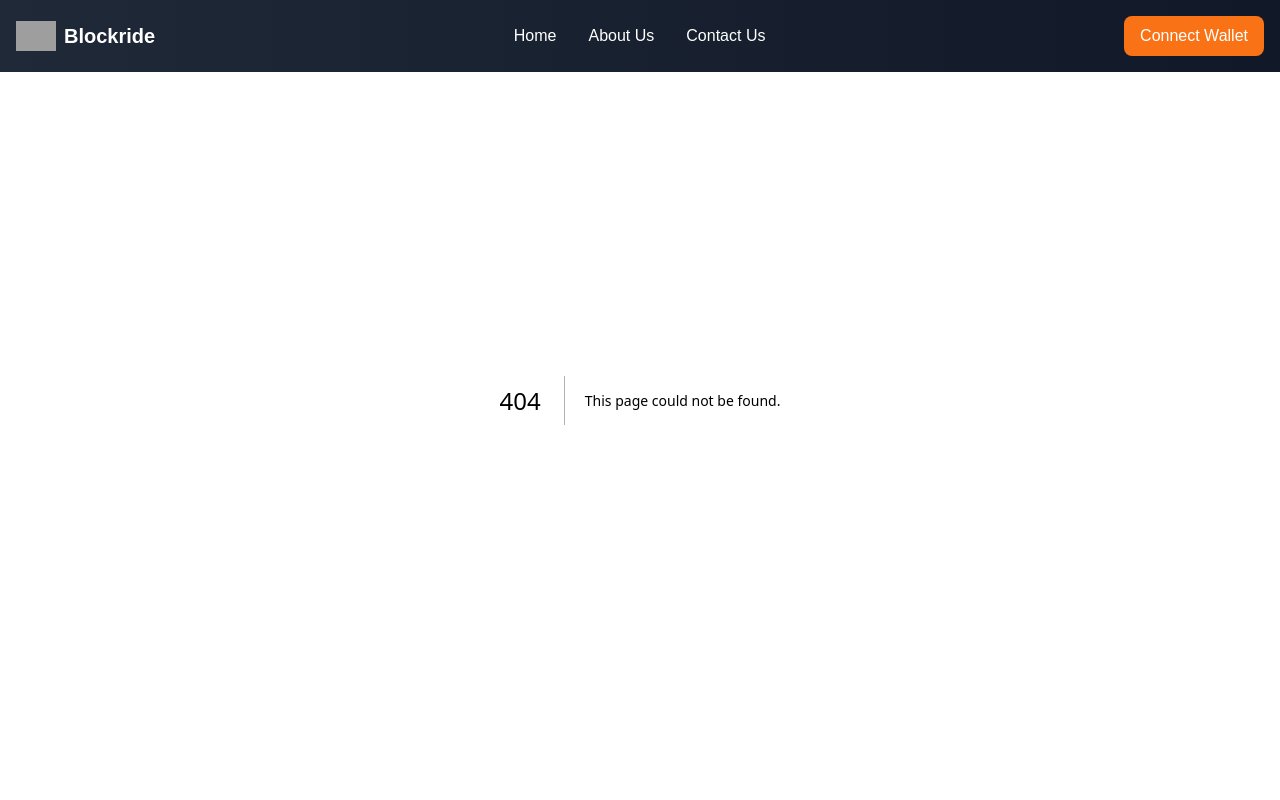
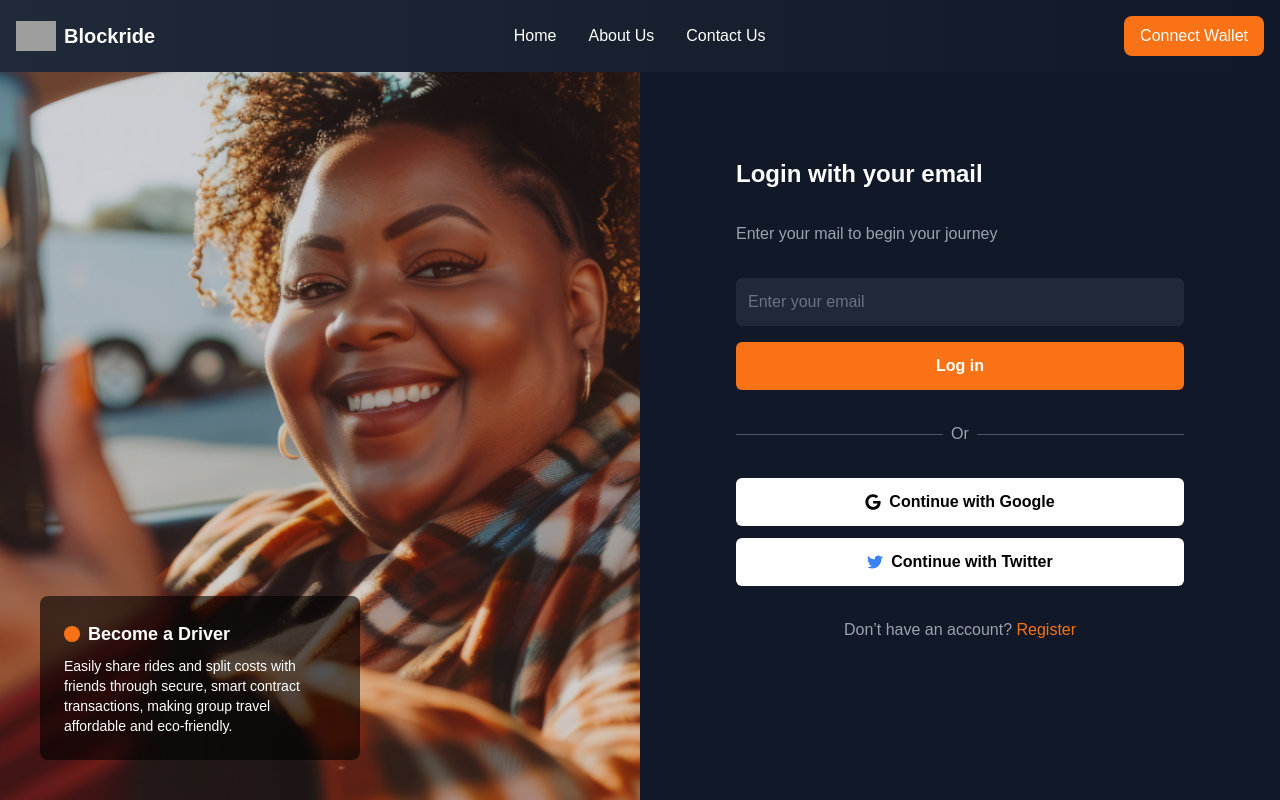
Before and after one commit to Obiajulu-gif/blockride, a Next.js app: page /login in a window 1280 px wide. Before the commit this address had no page. Built offline with nearby package versions, Linux system fonts and the light colour scheme; grey boxes are pictures that could not be loaded.

Commit message:
Login page done

```diff
--- a/src/app/components/FAQSection.jsx
+++ b/src/app/components/FAQSection.jsx
@@ -11,7 +11,7 @@ const FAQSection = () => {
   };
 
   return (
-    <section className="bg-gray-900 text-white py-16 px-4">
+    <section className="bg-gradient-to-br from-gray-900 to-gray-800 text-white py-16 px-4">
       <div className="container mx-auto flex flex-col md:flex-row items-start md:items-center">
         {/* Left Side - Header */}
         <div className="w-full md:w-1/3 mb-8 md:mb-0">
--- a/src/app/components/JoinCommunitySection.jsx
+++ b/src/app/components/JoinCommunitySection.jsx
@@ -2,7 +2,7 @@ import Image from "next/image";
 
 const JoinCommunitySection = () => {
   return (
-    <section className="bg-gray-900 py-8 px-4 flex justify-center">
+    <section className="bg-gradient-to-br from-gray-900 to-gray-800 py-8 px-4 flex justify-center">
       <div className="relative w-full max-w-4xl rounded-lg overflow-hidden flex flex-col md:flex-row bg-black">
 
         {/* Text and Button Section */}
--- a/src/app/components/TestimonialsSection.jsx
+++ b/src/app/components/TestimonialsSection.jsx
@@ -23,7 +23,7 @@ const TestimonialsSection = () => {
             </p>
             <div className="flex items-center space-x-4">
               <Image
-                src="/images/user1.png" // Replace with actual image path
+                src="/images/av1.png" // Replace with actual image path
                 alt="User 1"
                 width={50}
                 height={50}
@@ -45,7 +45,7 @@ const TestimonialsSection = () => {
             </p>
             <div className="flex items-center space-x-4">
               <Image
-                src="/images/user2.png" // Replace with actual image path
+                src="/images/av1.png" // Replace with actual image path
                 alt="User 2"
                 width={50}
                 height={50}
@@ -67,7 +67,7 @@ const TestimonialsSection = () => {
             </p>
             <div className="flex items-center space-x-4">
               <Image
-                src="/images/user3.png" // Replace with actual image path
+                src="/images/av1.png" // Replace with actual image path
                 alt="User 3"
                 width={50}
                 height={50}
--- /dev/null
+++ b/src/app/login/page.js
@@ -0,0 +1,76 @@
+import Image from "next/image";
+import { FaGoogle, FaTwitter } from "react-icons/fa";
+
+const LoginPage = () => {
+  return (
+    <div className="flex min-h-screen bg-gray-900">
+      {/* Left Side - Image with Overlay Card */}
+      <div className="relative w-1/2 hidden lg:block">
+        <Image
+          src="/images/login.png"
+          alt="Become a Driver"
+          layout="fill"
+          objectFit="cover"
+          className="opacity-90"
+        />
+        <div className="absolute bottom-10 left-10 bg-black bg-opacity-60 text-white p-6 rounded-lg max-w-xs">
+          <h3 className="text-lg font-semibold flex items-center">
+            <span className="bg-orange-500 rounded-full p-2 mr-2"></span>
+            Become a Driver
+          </h3>
+          <p className="text-sm mt-2">
+            Easily share rides and split costs with friends through secure, smart contract transactions, making group travel affordable and eco-friendly.
+          </p>
+        </div>
+      </div>
+
+      {/* Right Side - Login Form */}
+      <div className="flex w-full lg:w-1/2 items-center justify-center p-8">
+        <div className="max-w-md w-full space-y-8">
+          <h2 className="text-2xl font-bold text-white">Login with your email</h2>
+          <p className="text-gray-400">Enter your mail to begin your journey</p>
+
+          {/* Login Form */}
+          <div className="space-y-4">
+            <div>
+              <label className="sr-only" htmlFor="email">Email</label>
+              <input
+                type="email"
+                id="email"
+                placeholder="Enter your email"
+                className="w-full p-3 rounded-md bg-gray-800 text-white placeholder-gray-500"
+              />
+            </div>
+            <button className="w-full bg-orange-500 text-white font-semibold py-3 rounded-md hover:bg-orange-600 transition duration-300">
+              Log in
+            </button>
+          </div>
+
+          {/* Divider */}
+          <div className="flex items-center space-x-2 text-gray-400">
+            <hr className="w-full border-gray-600" />
+            <span>Or</span>
+            <hr className="w-full border-gray-600" />
+          </div>
+
+          {/* Social Login Buttons */}
+          <div className="space-y-3">
+            <button className="flex items-center justify-center w-full bg-white text-black font-semibold py-3 rounded-md hover:bg-gray-100 transition duration-300">
+              <FaGoogle className="mr-2" /> Continue with Google
+            </button>
+            <button className="flex items-center justify-center w-full bg-white text-black font-semibold py-3 rounded-md hover:bg-gray-100 transition duration-300">
+              <FaTwitter className="mr-2 text-blue-500" /> Continue with Twitter
+            </button>
+          </div>
+
+          {/* Register Link */}
+          <p className="text-center text-gray-400">
+            Don’t have an account? <a href="#" className="text-orange-500 hover:underline">Register</a>
+          </p>
+        </div>
+      </div>
+    </div>
+  );
+};
+
+export default LoginPage;
```
Also changed, not shown: public/images/login.png (added).
